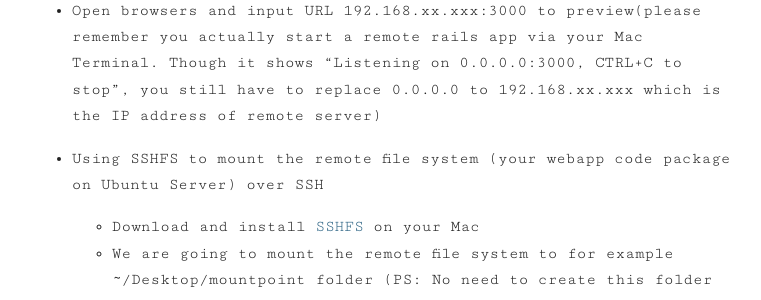
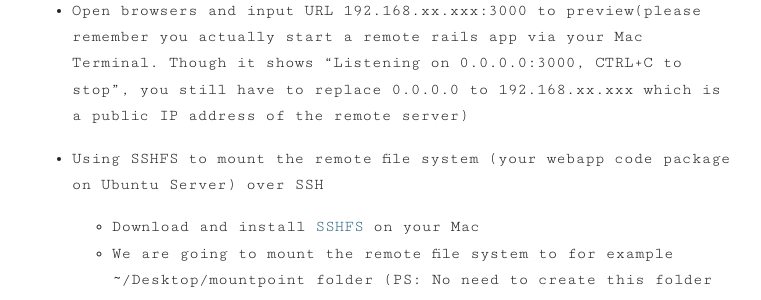
Before and after one commit to crabcanon/crabcanon.github.com, a Jekyll site: the page built from _posts/2014-06-18-setting-up-ruby-on-rails-with-virtualbox-sshfs.md, in a window 1280 px wide and 900 px high, scrolled down 4678 px. Shown: the part 258-558 px from the top of the window, without its empty margins (342-1103 px from the left). Built offline with Jekyll 4.4.1, drawn with Linux system fonts in a browser that asks for light colours; comment, search, counter and statistics services are not loaded.

Commit message:
Update blog

```diff
--- a/_posts/2014-06-18-setting-up-ruby-on-rails-with-virtualbox-sshfs.md
+++ b/_posts/2014-06-18-setting-up-ruby-on-rails-with-virtualbox-sshfs.md
@@ -200,7 +200,7 @@
    Listening on 0.0.0.0:3000, CTRL+C to stop
 {% endhighlight %}
 
-* Open browsers and input URL 192.168.xx.xxx:3000 to preview(please remember you actually start a remote rails app via your Mac Terminal. Though it shows "Listening on 0.0.0.0:3000, CTRL+C to stop", you still have to replace 0.0.0.0 to 192.168.xx.xxx which is the IP address of remote server)
+* Open browsers and input URL 192.168.xx.xxx:3000 to preview(please remember you actually start a remote rails app via your Mac Terminal. Though it shows "Listening on 0.0.0.0:3000, CTRL+C to stop", you still have to replace 0.0.0.0 to 192.168.xx.xxx which is a public IP address of the remote server)
 
 * Using SSHFS to mount the remote file system (your webapp code package on Ubuntu Server) over SSH
 
```
